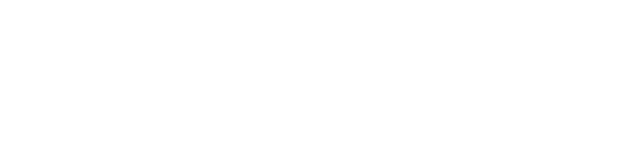
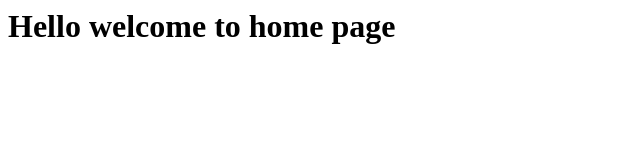
Before and after one commit to milankar999/HUB, a plain HTML site: page index.html in a window 1280 px wide. Shown: the whole page, without its empty margins (0-640 px from the left). Drawn offline with Linux system fonts and the light colour scheme.

Commit message:
adding heading and body

```diff
--- a/index.html
+++ b/index.html
@@ -1 +1,8 @@
-<html></html>
+<html>
+	<head>
+		<title>Home Page</title>
+	</head>
+	<body>
+		<h1>Hello welcome to home page</h1>
+	</body>
+</html>
```
